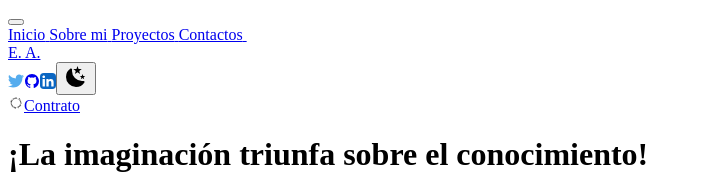
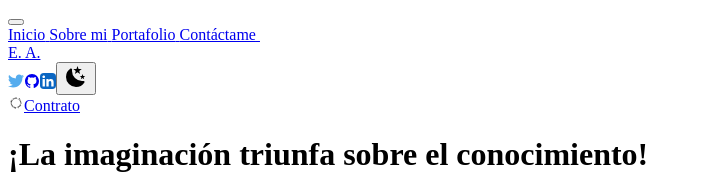
Before and after one commit to Erik-Aviles/my-portfolio, a Next.js app: page /contacts in a window 1280 px wide. Shown: the top 174 px of the page, without its empty margins (0-701 px from the left). Built offline with nearby package versions, Linux system fonts and the light colour scheme.

Commit message:
estableciendo comillas

```diff
--- a/src/pages/contacts.js
+++ b/src/pages/contacts.js
@@ -37,7 +37,7 @@ export default function ContactPage() {
             </div>
           </div>
           <button
-            className="w-min h-min flex gap-2 items-center bg-transparent text-black p-2.5 px-4 rounded-lg text-lg font-semibold hover:bg-dark hover:text-white border border-solid border-black hover:border-dark dark:text-white dark:hover:border-[#00A400] dark:hover:text-[#00A400] md:p-2 xs:px-2 md:px-4 md:text-base "
+            className="w-min h-min flex gap-2 items-center bg-transparent text-black p-2.5 px-4 rounded-lg text-lg font-semibold hover:bg-dark hover:text-white border border-solid border-light hover:border-dark dark:text-white dark:hover:border-[#00A400] dark:hover:text-[#00A400] md:p-2 xs:px-2 md:px-4 md:text-base "
             title={"Contactárme por Whatsapp"}
           >
             <Link
--- a/src/resources/linksData.js
+++ b/src/resources/linksData.js
@@ -1,6 +1,6 @@
 export const linksData = [
   { title: "Inicio", href: "/", icon: "j" },
   { title: "Sobre mi", href: "/about", icon: "j" },
-  { title: "Proyectos", href: "/projects", icon: "j" },
-  { title: "Contactos", href: "/contacts", icon: "j" },
+  { title: "Portafolio", href: "/projects", icon: "j" },
+  { title: "Contáctame", href: "/contacts", icon: "j" },
 ];
```
Also changed, not shown: .eslintrc.json.
